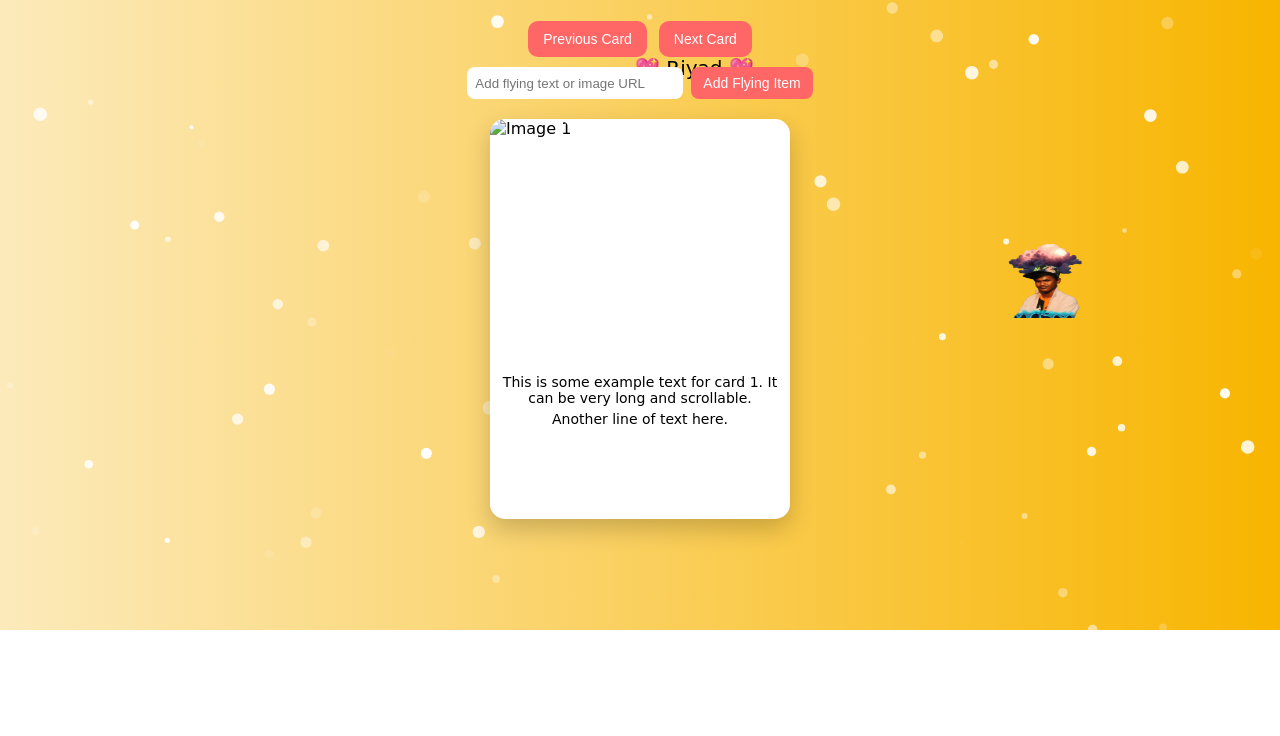
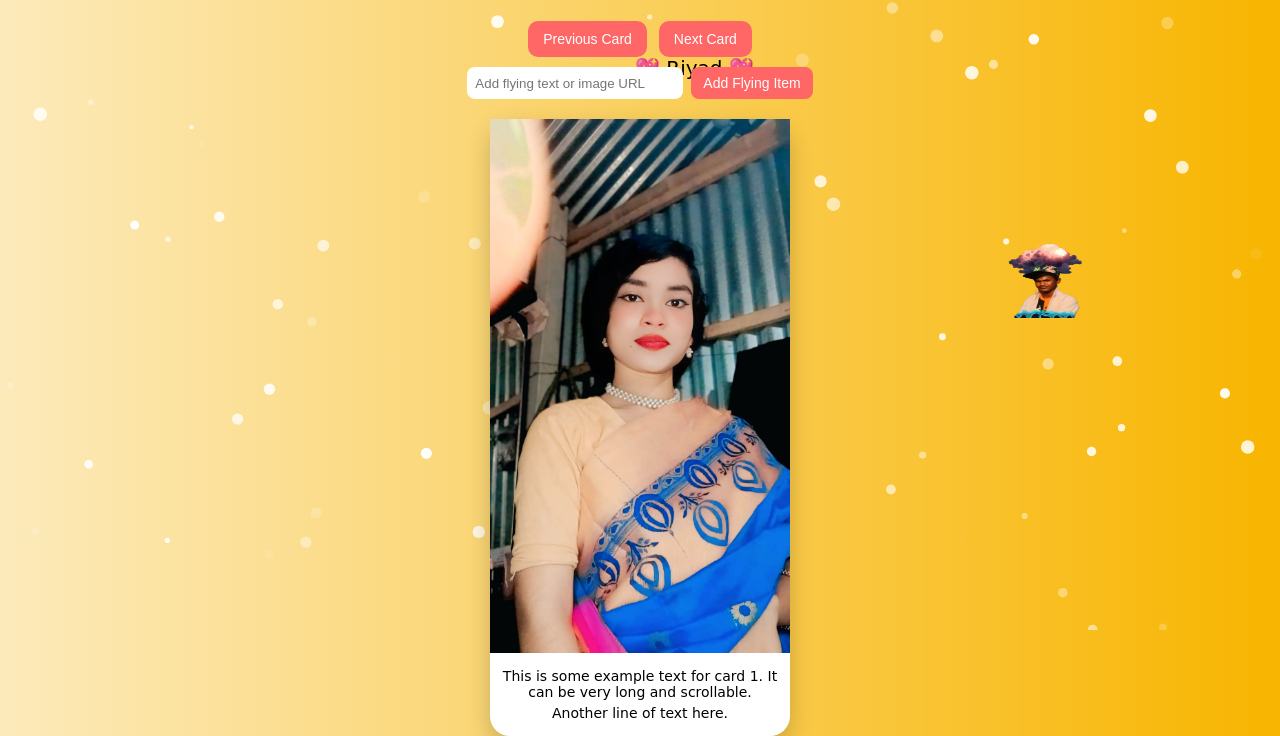
Before and after one commit to riyadnr71/riyad-gf-real, a plain HTML site: page index.htm in a window 1280 px wide. Shown: the part 170-906 px from the top of the page. Before the commit the page ends 800 px from the top, so only its background shows below. Drawn offline with Linux system fonts and the light colour scheme; a web font is replaced by a local one.

Commit message:
added card

```diff
--- a/index.htm
+++ b/index.htm
@@ -28,7 +28,7 @@
   <!-- Cards Container -->
   <div class="cards-container">
     <div class="card active">
-      <div class="card-image"><img src="images/1.jpeg" alt="Image 1"></div>
+      <div class="card-image"><img src="./meghla.jpg" alt="Image 1"></div>
       <div class="card-text">
         <p>This is some example text for card 1. It can be very long and scrollable.</p>
         <p>Another line of text here.</p>
@@ -36,7 +36,7 @@
     </div>
 
     <div class="card">
-      <div class="card-image"><img src="./rr.png" alt="Image 2"></div>
+      <div class="card-image"><img src="./meghla1.jpg" alt="Image 2"></div>
       <div class="card-text">
         <p>Card 2 text goes here. You can add more paragraphs and scroll inside the card.</p>
       </div>
--- a/script.js
+++ b/script.js
@@ -83,7 +83,7 @@ function addFlyItem(content){
   item.addEventListener('click', e=>{
     e.stopPropagation();
     item.classList.add('boom');
-    popupText.innerText = "Boom! তুমি ক্লিক করেছো!";
+    popupText.innerText = "কি সুন্দর উঠতিছিলো। দিলা তো নষ্ট করে!";
     if(item.querySelector('img')){
       popupImage.src = item.querySelector('img').src;
       popupImage.style.display='block';
--- a/style.css
+++ b/style.css
@@ -60,6 +60,16 @@ body {
   100%{transform:translateY(-100px) scale(1); opacity:0;}
 }
 
+
+
+.card img {
+  width: 100%;
+  height: auto;       /* height auto রাখলে পুরো image proportion ঠিক থাকবে */
+  display: block;
+  object-fit: contain;  /* image cut হবে না */
+}
+
+
 /* ---------- Cards ---------- */
 .cards-container {
   position: relative;
@@ -71,9 +81,9 @@ body {
 .card {
   position: absolute;
   width: 100%;
-  height: 100%;
+  max-width: 450px;
   background: #fff;
-  border-radius: 15px;
+  border-radius: 20px;
   box-shadow: 0 10px 25px rgba(0,0,0,0.2);
   display: flex;
   flex-direction: column;
@@ -94,10 +104,11 @@ body {
 }
 .card-image img {
   width: 100%;
-  height: 100%;
-  object-fit: cover;
-  border-radius: 15px 15px 0 0;
+  height: 100%;        /* পুরো image দেখাবে */
+  object-fit: cover; /* cut হবে না */
+  display: block;
 }
+
 .card-text {
   flex: 1 1 40%;
   padding: 10px;
```
Also changed, not shown: meghla.jpg (added), meghla1.jpg (added).
